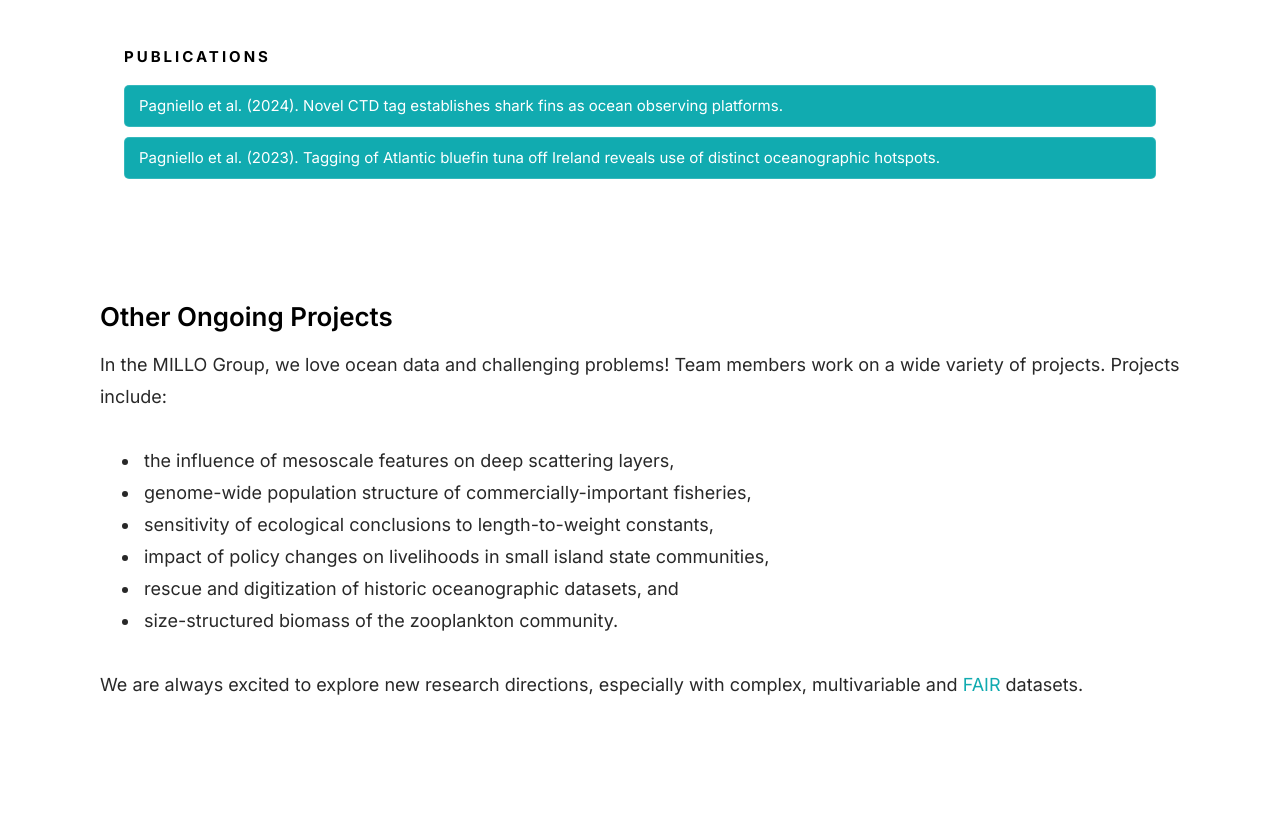
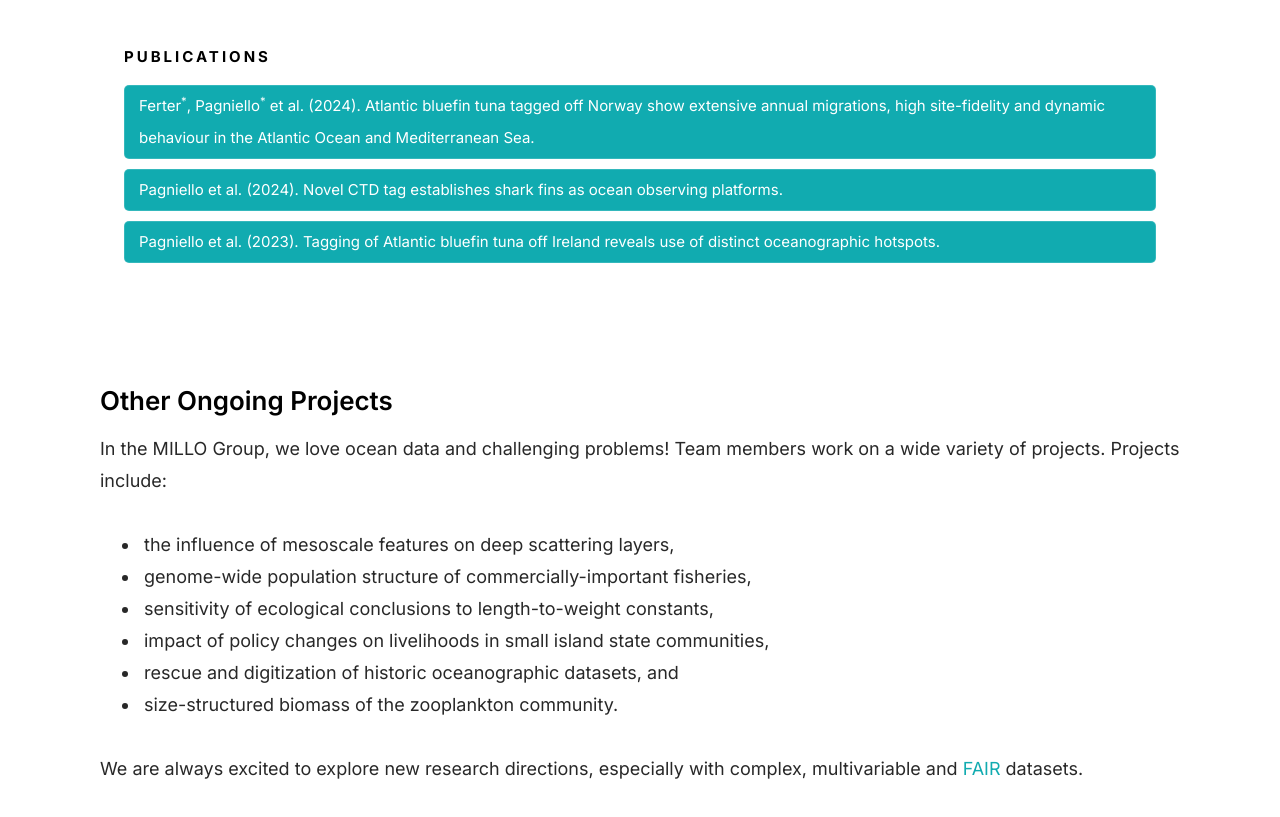
Before and after one commit to pagniello-lab/pagniello-lab.github.io, a plain HTML site: page research.html in a window 1280 px wide. Shown: the part 3907-4724 px from the top of the page. Drawn offline with Linux system fonts and the light colour scheme; files whose address does not match are found by name.

Commit message:
Update research.html

```diff
--- a/research.html
+++ b/research.html
@@ -367,6 +367,9 @@
 
 
                         <h6>Publications</h6>
+                        <a href="https://doi.org/10.1098/rspb.2024.1501"
+                            class="modal-popup__details" target="_blank">Ferter<sup>*</sup>, Pagniello<sup>*</sup> et al. (2024).
+                            Atlantic bluefin tuna tagged off Norway show extensive annual migrations, high site-fidelity and dynamic behaviour in the Atlantic Ocean and Mediterranean Sea.</a>
                         <a href="https://doi.org/10.1038/s41598-024-63543-5"
                             class="modal-popup__details" target="_blank">Pagniello et al. (2024).
                             Novel CTD tag establishes shark fins as ocean observing platforms.</a>
```
